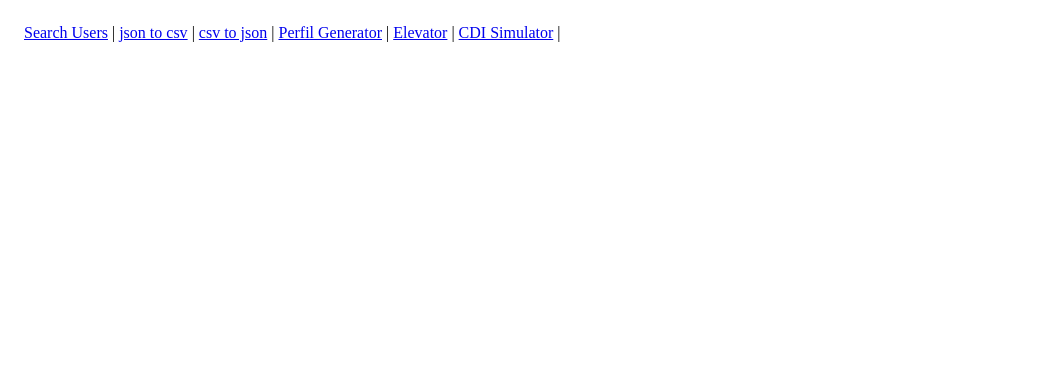
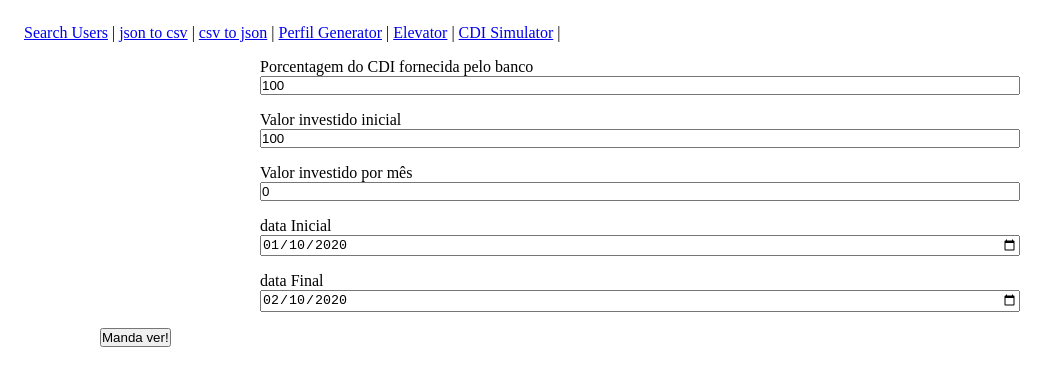
Before and after one commit to fredmessias43/many_apps, a Vue app: page /#/cdi-simulator in a window 1280 px wide. Before the commit this address led to /#/. Shown: the top 386 px of the page, without its empty margins (0-1059 px from the left). Built offline with nearby package versions, Linux system fonts and the light colour scheme.

Commit message:
add cdi simulator

```diff
--- a/src/pages/CDI.vue
+++ b/src/pages/CDI.vue
@@ -1,29 +1,37 @@
 <template>
 
   <div class="container">
-    <form>
-      <div class="wrapper">
+    <form @submit.prevent="calculateCDI" >
+<!--       <div class="wrapper">
         <label> Valor do CDI </label>
-        <input type="number" min="0.0001" max="2" v-model="cdi" >
-      </div>
+        <input type="number" min="0.01" v-model="cdi" >
+      </div> -->
 
       <div class="wrapper">
         <label> Porcentagem do CDI fornecida pelo banco </label>
-        <input type="number" min="100" max="300" v-model="percentage" >
+        <input type="number" min="100" max="300" v-model="bankPercentage" >
       </div>
 
       <div class="wrapper">
         <label> Valor investido inicial </label>
-        <input type="number" v-model="initialValue" >
+        <input type="number" min="1" v-model="initialValue" >
       </div>
-
 
       <div class="wrapper">
         <label> Valor investido por mês</label>
-        <input type="number" v-model="valuePerMonth" >
+        <input type="number" min="0" v-model="valuePerMonth" >
       </div>
 
+      <div class="wrapper">
+        <label> data Inicial </label>
+        <input type="date" v-model="dataInicial" >
+      </div>
+      <div class="wrapper">
+        <label> data Final </label>
+        <input type="date" v-model="dataFinal" :max="new Date(Date.now()).toISOString().substring(0, 10)" >
+      </div>
 
+      <input type="submit" value="Manda ver!" />
     </form>
 
 
@@ -37,27 +45,56 @@
 export default {
   data(){
     return {
-      percentage: 100,
+      bankPercentage: 100,
       cdi: 0.5,
-      initialValue: 1,
-      valuePerMonth: 1,
-      dataInicial: "",
-      dataFinal: ""
+      initialValue: 100,
+      valuePerMonth: 0,
+      dataInicial: "2020-01-10",
+      dataFinal: "2020-02-10",
+
+      total: ""
     }
   },
   computed: {
-    total() {
-      return this.initialValue *  ( this.cdi * (this.percentage / 100) / 100 )
-    }
+    //total() {
+    //  return this.initialValue *  ( this.cdi * (this.bankPercentage / 100) / 100 )
+    //}
   },
   methods: {
-    getCDI() {
-      const codigo_serie = 11;
-      fetch(
-        `http://api.bcb.gov.br/dados/serie/bcdata.sgs.${codigo_serie}/dados?formato=json&dataInicial=${this.dataInicial}&dataFinal=${this.dataFinal}`
-      )
-      .then(response => response.json())
-      .then(data => console.log(data));
+    async getCDI() {
+      //const codigo_serie = 11; // acumulada por dia
+      const codigo_serie = 4390; // acumulada por mes
+      const dataInicial = new Date(this.dataInicial).toLocaleDateString('pt-BR');
+      const dataFinal = new Date(this.dataFinal).toLocaleDateString('pt-BR');
+
+      const res = await fetch(
+        `http://api.bcb.gov.br/dados/serie/bcdata.sgs.${codigo_serie}/dados?formato=json&dataInicial=${dataInicial}&dataFinal=${dataFinal}`
+      );
+
+      return await res.json();
+    },
+    async calculateCDI()
+    {
+      let pseudoTotal = 0;
+      let cdiPerMonth = await this.getCDI();
+      console.log(cdiPerMonth);
+
+      const firstCDI = cdiPerMonth[0].valor;
+
+      pseudoTotal = Number(this.initialValue);
+      pseudoTotal += this.initialValue *  ( firstCDI * (this.bankPercentage / 100) / 100 );
+
+      // calcular com o resto do array
+      /* const deletedItems = */ cdiPerMonth.splice(0, 1);
+      for (let i = 0; i < cdiPerMonth.length; i++) {
+        const cdi = cdiPerMonth[i].valor;
+
+        pseudoTotal = pseudoTotal + Number(this.valuePerMonth);
+        pseudoTotal += pseudoTotal * ( cdi * (this.bankPercentage / 100) / 100 );
+
+      }
+
+      this.total = pseudoTotal.toFixed(3);
     }
   }
 }
--- a/src/pages/PerfilGenerator.vue
+++ b/src/pages/PerfilGenerator.vue
@@ -16,7 +16,7 @@
 
                 <div class="btn-list">
                     <button  @click="downloadSVG"> Baixar em svg </button>
-                    <!-- <button  @click="downloadPNG"> Baixar em png </button> -->
+                    <button  @click="downloadPNG"> Baixar em png </button>
                 </div>
             </div>
 
```
Also changed, not shown: 1 other file (tests, documents, lock files or other folders).
